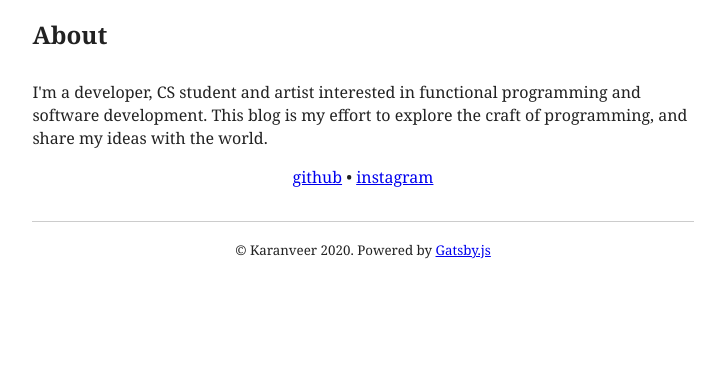
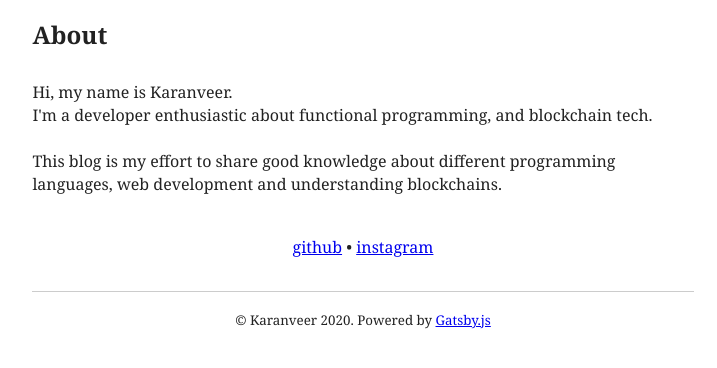
Before and after one commit to karanveersp/codewithkv-blog, a Gatsby site: page /about in a window 1280 px wide. Shown: the part 68-436 px from the top of the page, without its empty margins (277-994 px from the left). Built offline with nearby package versions, Linux system fonts and the light colour scheme; Gatsby itself is replaced by a stand-in of ours; some packages are replaced by stand-ins of ours; what typography-theme-irving would draw is missing.

Commit message:
Updated about me and subtitle

```diff
--- a/gatsby-config.js
+++ b/gatsby-config.js
@@ -2,11 +2,12 @@ module.exports = {
   siteMetadata: {
     title: `Code with KV`,
     author: 'Karanveer',
-    description: `A Programming Blog`,
+    description: `Developer Blog`,
     siteUrl: "http://codewithkv.com",
-    summary: `
-    I'm a developer, CS student and artist interested in functional programming and software development.
-    This blog is my effort to explore the craft of programming, and share my ideas with the world.`,
+    // summary: `
+    // I'm a developer enthusiastic about functional programming, and blockchain tech.
+    // There's a lot of innovation taking place in the realm of blockchain, and this blog is my effort
+    // to share what I learn.`,
     // siteUrl: `https://gatsby-starter-blog-demo.netlify.app/`,
     social: {
       githubUrl: 'http://github.com/karanveersp',
--- a/package.json
+++ b/package.json
@@ -8,7 +8,7 @@
     "url": "https://github.com/gatsbyjs/gatsby/issues"
   },
   "dependencies": {
-    "gatsby": "^2.23.3",
+    "gatsby": "^2.24.91",
     "gatsby-image": "^2.4.7",
     "gatsby-plugin-dark-mode": "^1.1.2",
     "gatsby-plugin-feed": "^2.5.5",
@@ -16,7 +16,7 @@
     "gatsby-plugin-manifest": "^2.4.11",
     "gatsby-plugin-offline": "^3.2.9",
     "gatsby-plugin-react-helmet": "^3.3.4",
-    "gatsby-plugin-sharp": "^2.6.11",
+    "gatsby-plugin-sharp": "^2.6.43",
     "gatsby-plugin-typography": "^2.5.4",
     "gatsby-remark-copy-linked-files": "^2.3.5",
     "gatsby-remark-images": "^3.3.10",
--- a/src/pages/about.js
+++ b/src/pages/about.js
@@ -8,7 +8,12 @@ const About = props => {
     <div>
       <Layout location={props.location}>
         <h2 className="postTitle">About</h2>
-        <p className="postBody">{props.data.site.siteMetadata.summary}</p>
+        <p className="postBody">
+          Hi, my name is Karanveer.<br/>
+          I'm a developer enthusiastic about functional programming, and blockchain tech.<br/><br/>
+          This blog is my effort to share good knowledge about different programming
+          languages, web development and understanding blockchains.<br/><br/>
+        </p>
       <div className="centerAndBotMargin">
       <a
           href={props.data.site.siteMetadata.social.githubUrl}
@@ -36,7 +41,6 @@ export const pageQuery = graphql`
   query AboutSummary {
     site {
       siteMetadata {
-        summary,
         social {
           githubUrl,
           instagramUrl
```
Also changed, not shown: 1 other file.
